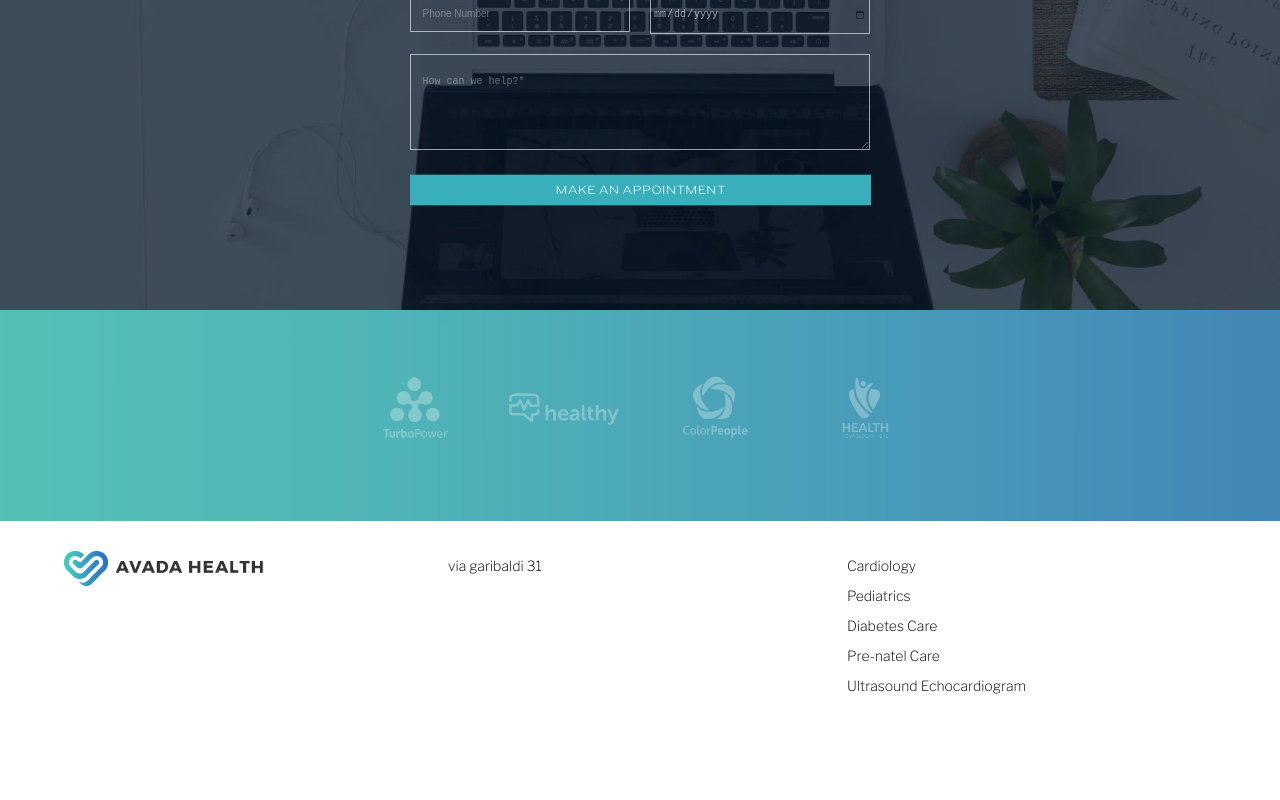
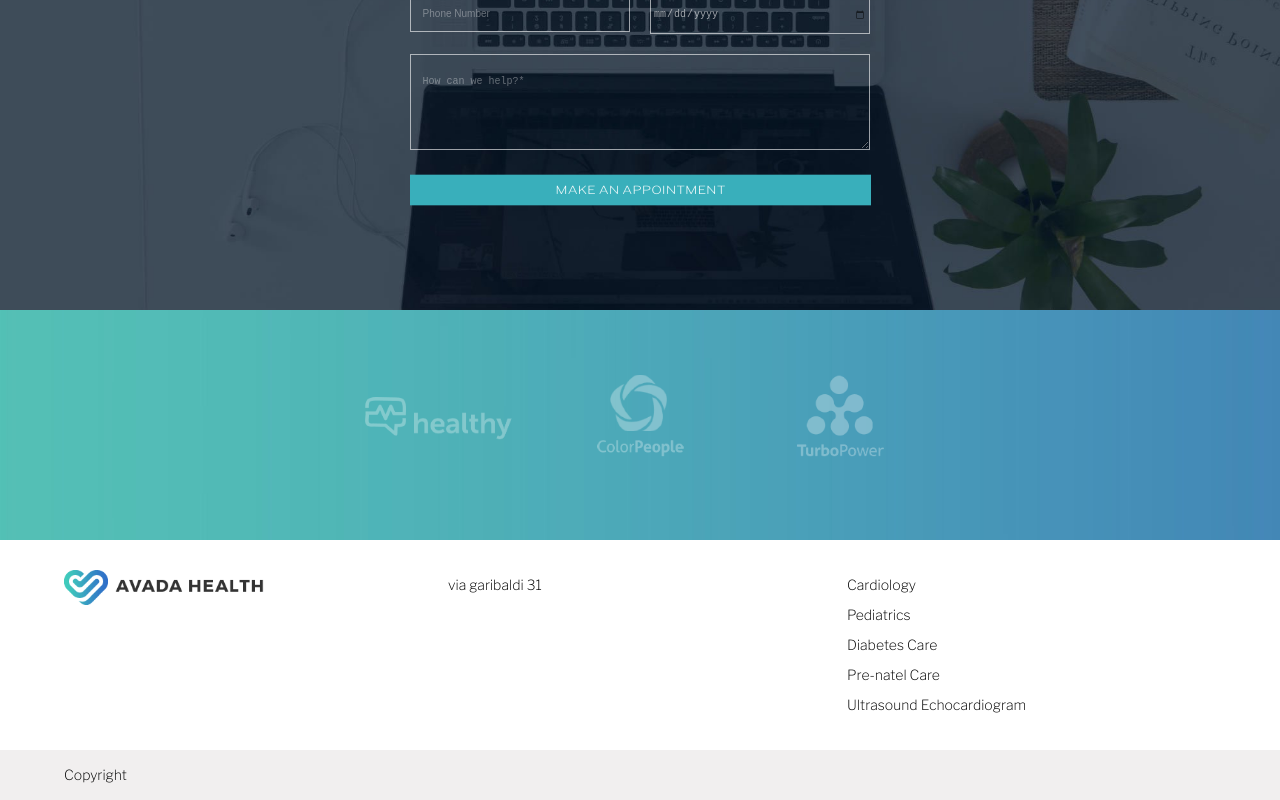
Before and after one commit to dbonafin/proj-html-vuejs, a Vue app: page / in a window 1280 px wide. Shown: the part 4231-5031 px from the top of the page. Before the commit the page ends 4962 px from the top, so only its background shows below. Built offline with nearby package versions, Linux system fonts and the light colour scheme.

Commit message:
brand partners component done

```diff
--- a/src/components/BrandPartners.vue
+++ b/src/components/BrandPartners.vue
@@ -2,12 +2,6 @@
 
    <div class="partners-wrapper">
         <div class="row">
-
-        <div>
-            <div class="img-area">
-                <img src="../assets/images/client-logos-3.png" alt="divider image">
-            </div>
-        </div>
 
         <div>
             <div class="img-area">
@@ -23,7 +17,31 @@
 
         <div>
             <div class="img-area">
+                <img src="../assets/images/client-logos-3.png" alt="divider image">
+            </div>
+        </div>
+
+        <div>
+            <div class="img-area">
                 <img src="../assets/images/client-logos-2.png" alt="divider image">
+            </div>
+        </div>
+
+        <div>
+            <div class="img-area">
+                <img src="../assets/images/client-logos-1.png" alt="divider image">
+            </div>
+        </div>
+
+        <div>
+            <div class="img-area">
+                <img src="../assets/images/client-logos-3.png" alt="divider image">
+            </div>
+        </div>
+
+         <div>
+            <div class="img-area">
+                <img src="../assets/images/client-logos-4.png" alt="divider image">
             </div>
         </div>
 
@@ -45,7 +63,32 @@
 
     @import "../style/common.scss";
     .partners-wrapper {
+        padding-top: 16px;
         background-image: url('../assets/images/rgb-gradient-bar-for-logo-carrasel.jpg');
+        &:hover {
+            // Custom scrollbar style
+            ::-webkit-scrollbar {
+            width: 2px;
+            }
+
+            ::-webkit-scrollbar-track {
+            box-shadow: inset 0 0  rgba(255, 255, 255, 0.4);
+            border-radius: 5px;
+            }
+
+            ::-webkit-scrollbar-thumb {
+            background:  rgba(255, 255, 255, 0.4);
+            border-radius: 5px;
+            }
+
+            ::-webkit-scrollbar-thumb:hover {
+            background:  rgba(255, 255, 255, 0.4);
+            }
+            // Remove the transparent border of the row
+            .row {
+                border-bottom: 0;
+            }
+        }
     }
     .row {
         width: 600px;
@@ -54,12 +97,11 @@
         display: flex;
         color: $txt-secondary-color;
         text-align: center;
-        > div {
-            padding: 30px 0;
-        }
+        border-bottom: 16px solid transparent;
         img {
-            width: 150px;
+            width: 200px;
         }
     }
 
+
 </style>
--- a/src/components/PageFooter.vue
+++ b/src/components/PageFooter.vue
@@ -27,6 +27,12 @@
 
         </div>
 
+        <div class="bottom-footer">
+            <div class="large-container">
+                Copyright
+            </div>
+        </div>
+
     </div>
 
 </template>
@@ -47,11 +53,11 @@ export default {
     display: flex;
     justify-content: space-between;
     padding: 30px 0;
+        .col {
+            width: calc(100% / 3);
             img {
                 width: 200px;
             }
-        .col {
-            width: calc(100% / 3);
         }
         .navigation {
             display: flex;
@@ -69,5 +75,9 @@ export default {
             }
         }
     }
+    .bottom-footer {
+        background-color: $bg-secondary-color;
+        padding: 10px 0;
+    }
 
 </style>
```
Lines whose indentation alone changed are shown as unchanged.
